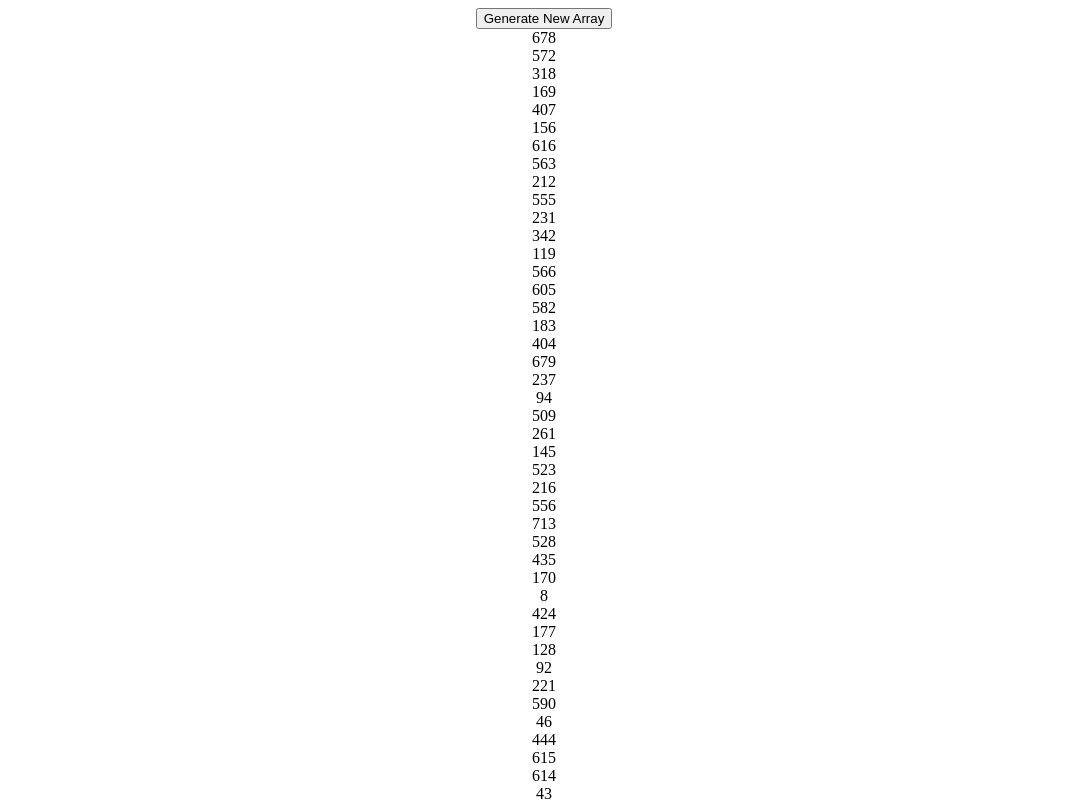
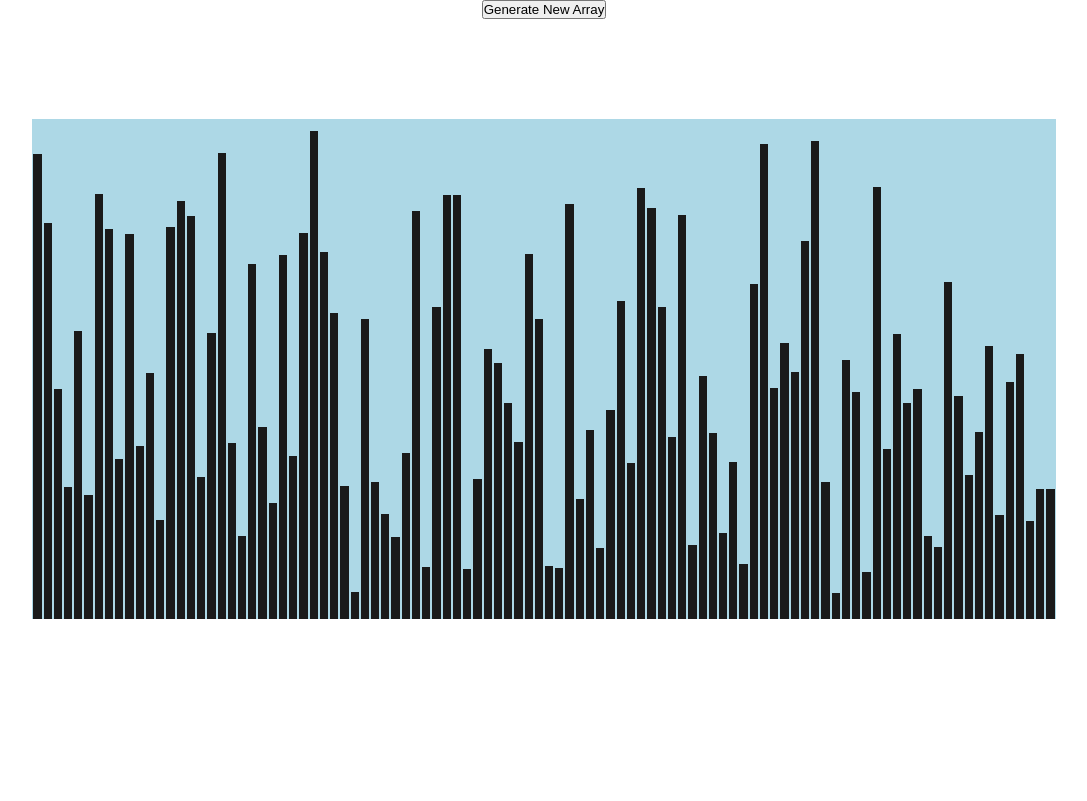
Before and after one commit to luwaiwong/react-sorting-visualizer, a React (Create React App) app: page / in a window 1280 px wide. Shown: the top 801 px of the page, without its empty margins (96-1183 px from the left). Built offline with nearby package versions, Linux system fonts and the light colour scheme.

Commit message:
Rendering System for the sorting array

```diff
--- a/src/SortingVisualizer/SortingVisualizer.css
+++ b/src/SortingVisualizer/SortingVisualizer.css
@@ -7,12 +7,35 @@
     box-sizing: border-box;
 }
 
-/* Set up basic styles for the sorting visualizer container */
-.sorting-visualizer {
+/* Default Flexbox */
+.flexbox {
     display: flex;
-    flex-direction: column;
+    flex-direction: row;
     align-items: center;
     justify-content: center;
-    height: 100vh;
-    background-color: #f2f2f2;
 }
+
+/* Sorting Algorithm Display Area */
+/* Container for array bars*/
+.array-container {
+    display: flex;
+    flex-direction: row;
+    align-items: end;
+    justify-content: center;
+    height: 500px;
+    width: 80vw;
+    background-color: lightblue;
+}
+
+/* Individual array bars */
+.array-bar {
+    /* height: 100%; */
+    width: 50px;
+    margin: 0 1px;
+    display: inline-block;
+    background-color: #1a1a1a;
+}
+
+.array-bar:hover {
+    background-color: #ff0000;
+}
--- a/src/SortingVisualizer/SortingVisualizer.jsx
+++ b/src/SortingVisualizer/SortingVisualizer.jsx
@@ -1,7 +1,10 @@
-import React, { useState } from 'react';
+import React, { useState, useRef, useEffect } from 'react';
+import './SortingVisualizer.css';
 
 
-const NUMBER_OF_ARRAY_BARS = 310;
+const NUMBER_OF_ARRAY_BARS = 100;
+const MIN_HEIGHT = 50;
+const MAX_HEIGHT = 1000;
 
 
 function randomIntFromInterval(min, max) {
@@ -11,13 +14,12 @@ function randomIntFromInterval(min, max) {
 const generateRandomArray = () => {
     let n = [];
     for (let i = 0; i < NUMBER_OF_ARRAY_BARS; i++) {
-        n.push(randomIntFromInterval(5, 730));
+        n.push(randomIntFromInterval(MIN_HEIGHT, MAX_HEIGHT));
     }
     return n
 };
 
 function SortingVisualizer() {
-
 
 
     const [array, setArray] = useState(generateRandomArray());
@@ -28,14 +30,29 @@ function SortingVisualizer() {
     }
 
     return (
-        <div>
+        <div >
             <button onClick={resetArray}>Generate New Array</button>
-            {
-                array.map((value, idx) => (
-                    <div>{value}</div>
 
-                ))
-            }
+            <div style={{ height: '100px' }}></div>
+
+            <div className='flexbox'>
+                {/* Sorting Algorithm Array Display */}
+                <div className='array-container'>
+                    {
+                        array.map((value, idx) => (
+                            <div
+                                className='array-bar'
+                                key={idx}
+                                style={{
+                                    height: (value / MAX_HEIGHT) * 100 + '%',
+                                    width: (1 / NUMBER_OF_ARRAY_BARS) * 100 + '%',
+                                }}>
+                            </div>
+
+                        ))
+                    }
+                </div>
+            </div>
         </div>
     )
 }
```
Also changed, not shown: src/SortingAlgorithms/BubbleSort.js (added).
